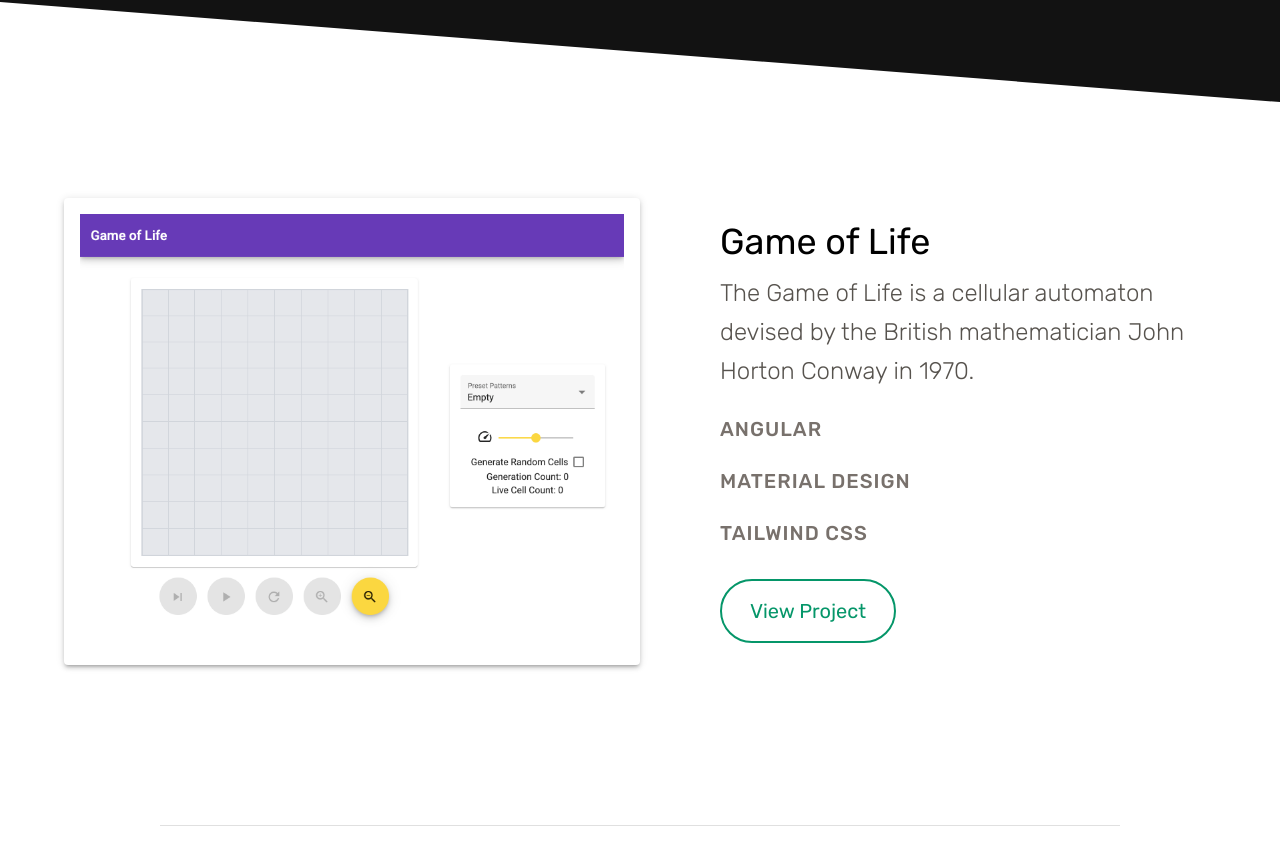
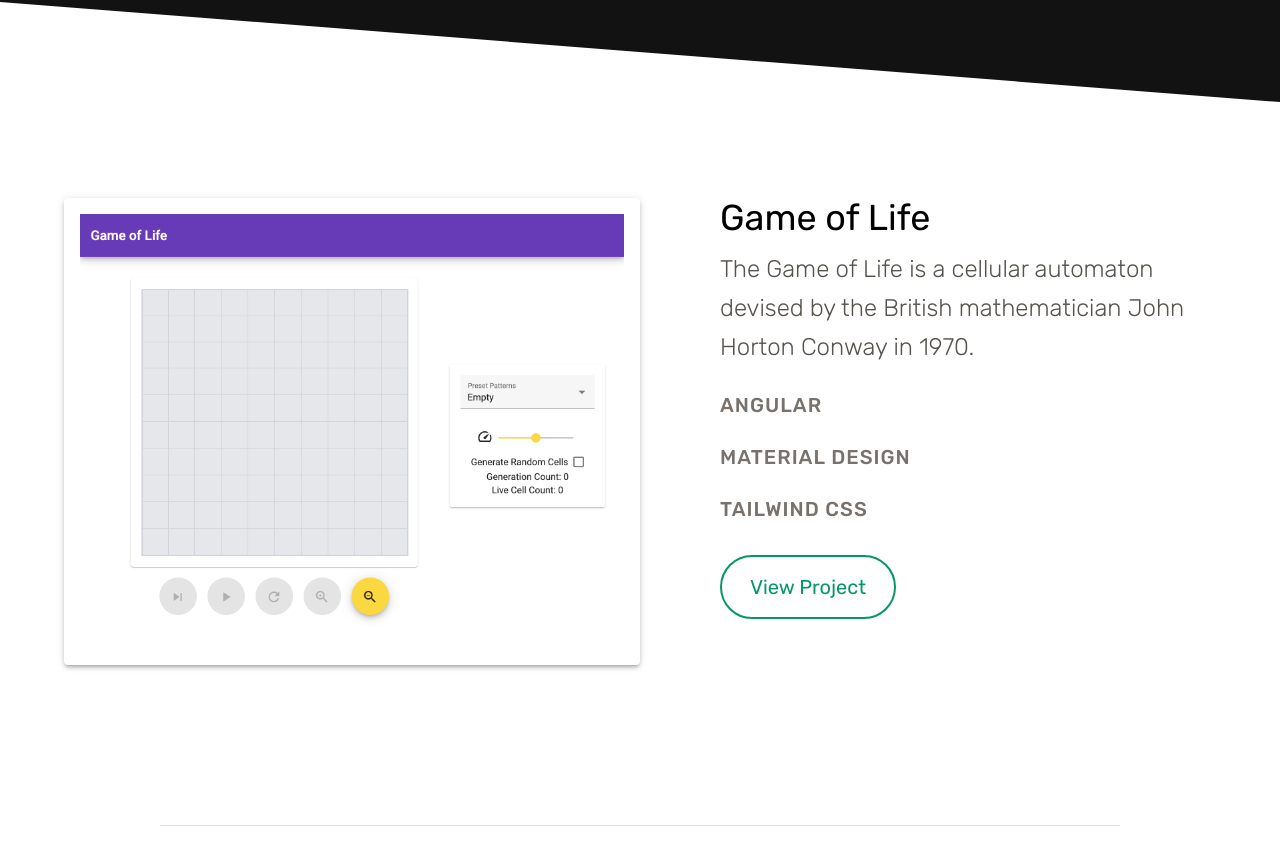
Before and after one commit to robertjosephwayne/personal-website, an Angular app: page /portfolio in a window 1280 px wide. Shown: the part 578-1440 px from the top of the page. Built offline with nearby package versions, Linux system fonts and the light colour scheme; what @ngrx/store would draw is missing.

Commit message:
Remove top padding from project descriptions, align center

```diff
--- a/src/app/components/portfolio/project/project.component.html
+++ b/src/app/components/portfolio/project/project.component.html
@@ -1,8 +1,8 @@
-<div class="flex flex-wrap justify-center">
+<div class="flex flex-wrap justify-center align-center">
   <mat-card class="max-w-xl mat-elevation-z3 mb-8 mx-8 md:mx-12">
     <img [src]="previewSrc" />
   </mat-card>
-  <div class="max-w-lg mx-8 pt-6">
+  <div class="max-w-lg mx-8">
     <h2 class="text-4xl font-normal">
       {{ title }}
     </h2>
```
